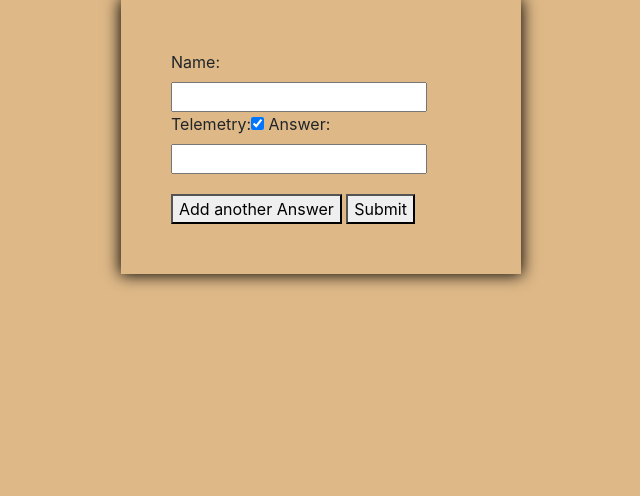
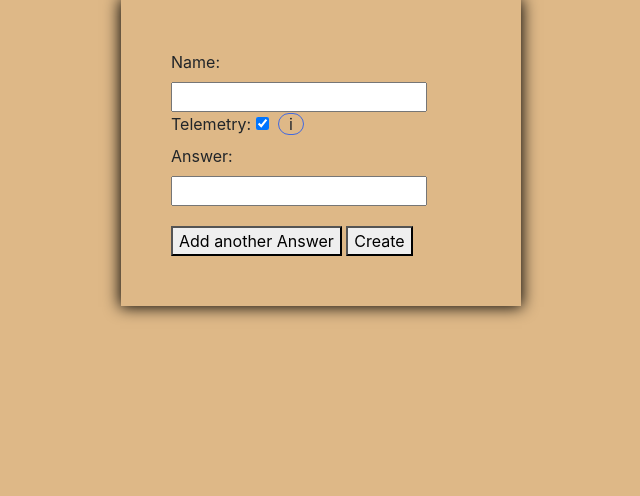
Before and after one commit to mirokrastev/poll-website, a Django app: page /poll/create in a window 1280 px wide. Shown: the part 56-552 px from the top of the page, without its empty margins (319-959 px from the left). Run offline with Django 3.2, Linux system fonts and the light colour scheme; the visitor is signed in with stand-in values (Sample User, id 1).

Commit message:
css tooltip and admin panel update
This is a small update. I added a tooltip to understand better what something does, and also tweaked a little the admin panel.

```diff
--- a/poll/forms.py
+++ b/poll/forms.py
@@ -7,6 +7,10 @@ class PollForm(forms.ModelForm):
     class Meta:
         model = Poll
         fields = ('name', 'telemetry')
+
+        help_texts = {
+            'telemetry': 'Enables telemetry for this Poll'
+        }
 
 
 class AnswerForm(forms.ModelForm):
--- a/poll/models/telemetry_models.py
+++ b/poll/models/telemetry_models.py
@@ -20,3 +20,7 @@ class UserPollTelemetry(BasePollTelemetry):
 
     def __str__(self):
         return str(self.poll)
+
+    class Meta:
+        verbose_name = 'Telemetry'
+        verbose_name_plural = 'Telemetry'
--- a/poll/templates/poll/create_poll.html
+++ b/poll/templates/poll/create_poll.html
@@ -5,13 +5,25 @@
 
 {% block links %}
     <link rel="stylesheet" type="text/css" href="{% static 'poll/css/create-poll-style.css' %}">
+    <link rel="stylesheet" type="text/css" href="{% static 'css/tooltip-style.css' %}">
 {% endblock links %}
 
 {% block content %}
     <span id="create-poll">
         <form method="POST">
             {% csrf_token %}
-            {{ question_form }}
+            {% for field in question_form %}
+                {{ field.errors }}
+                {{ field.label_tag }} {{ field }}
+                {% if field.help_text %}
+                    <span class="help">
+                        <span class="helper-identifier">i</span>
+                        <span class="helper-text">{{ field.help_text|safe }}</span>
+                    </span>
+                    <br>
+                {% endif %}
+            {% endfor %}
+
             <span id="answers">
                 <span id="management">
                     {{ answer_formset.management_form }}
@@ -22,10 +34,12 @@
                     {% endfor %}
                 </span>
             </span>
+
             <span class="buttons">
                 <button id="add-form-btn">Add another Answer</button>
-                <button>Submit</button>
+                <button>Create</button>
             </span>
+
         </form>
     </span>
 {% endblock content %}
--- /dev/null
+++ b/static/css/tooltip-style.css
@@ -0,0 +1,29 @@
+.helper-text {
+    display: none;
+}
+
+.helper-identifier {
+    width: 100%;
+
+    padding-left: 10px;
+    padding-right: 10px;
+
+    border: 1px solid royalblue;
+    border-radius: 25px;
+
+    margin-left: 5px;
+}
+
+.help:hover {
+    cursor: help;
+}
+
+.help:hover > .helper-text {
+    display: inline-block;
+
+    border: 1px solid royalblue;
+    border-radius: 25px;
+
+    padding: 5px 20px;
+    margin-bottom: 10px;
+}
```
Also changed, not shown: poll/admin.py (+20 -3 lines).
